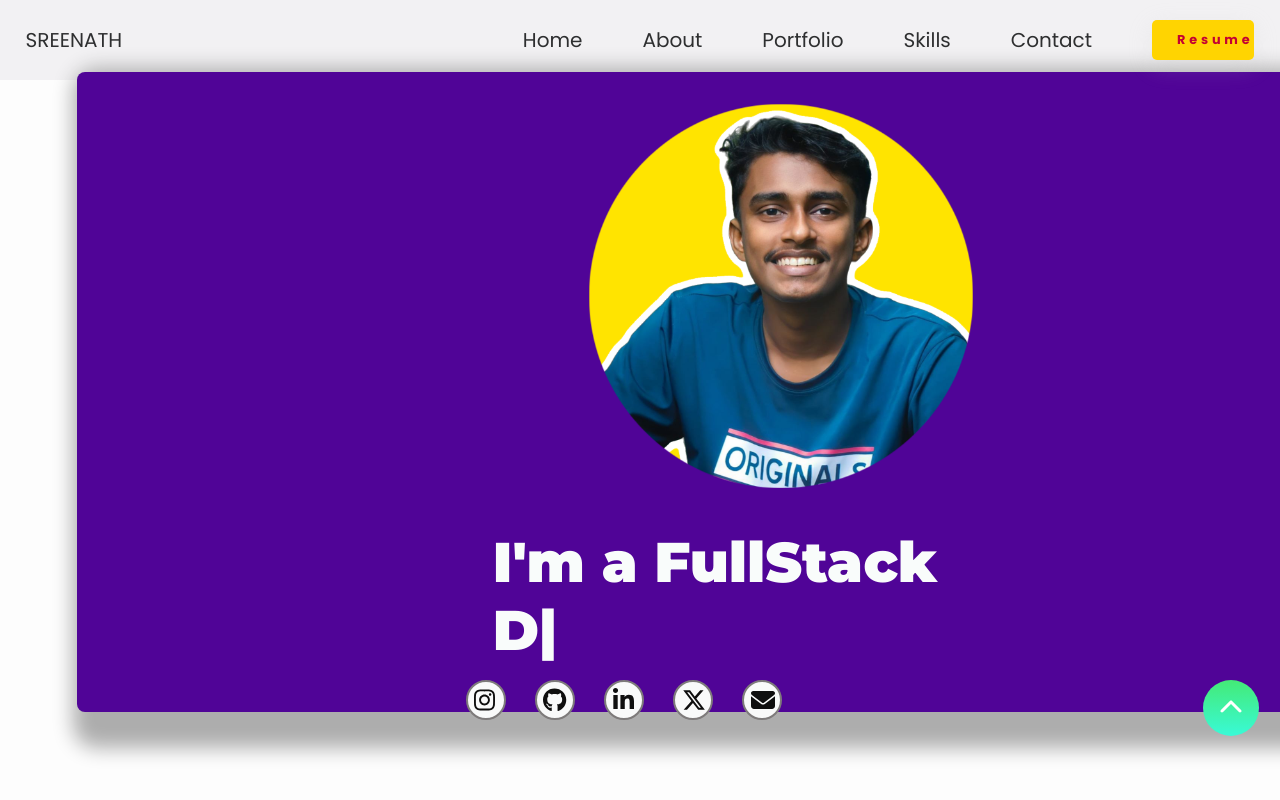
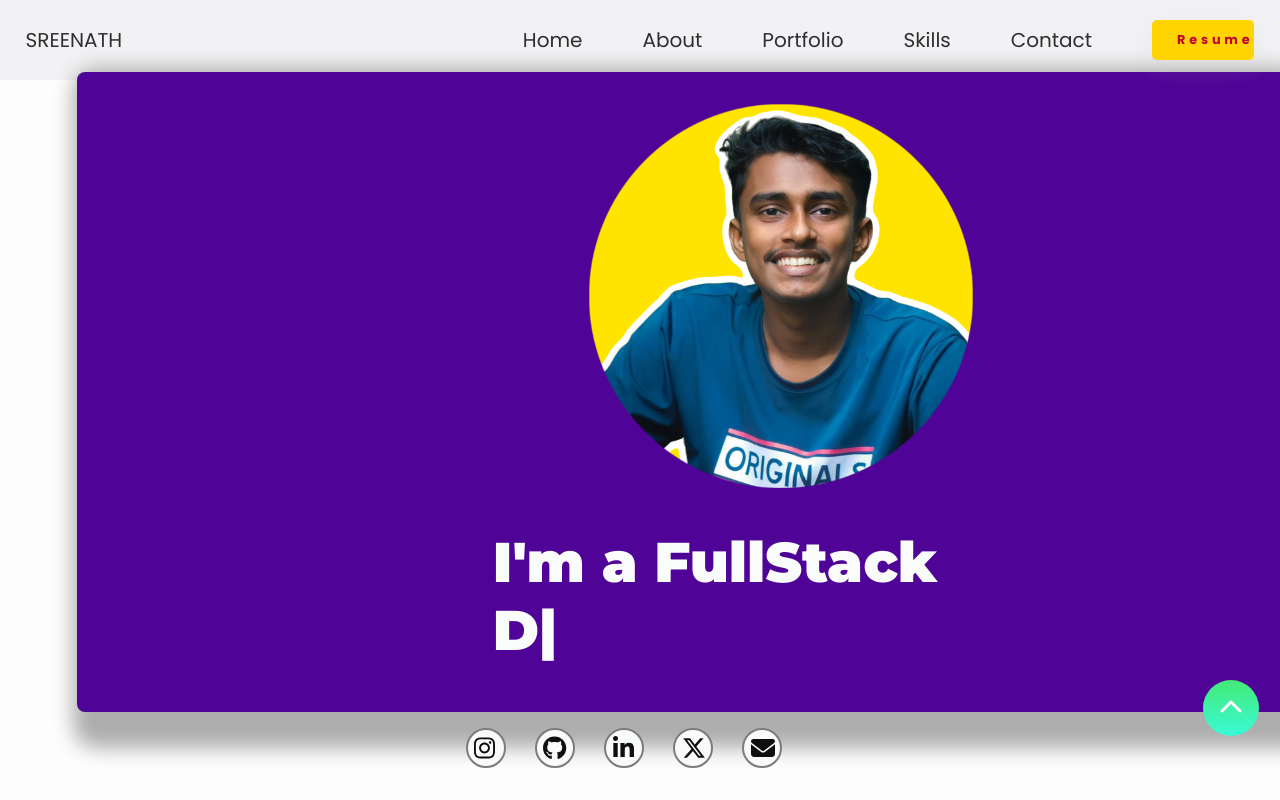
Before and after one commit to sreenathsnv/snv, a React (Vite) app in the folder snv-portfolio/: page / in a window 1280 px wide. Shown: the top 800 px of the page. Built offline with nearby package versions, Linux system fonts and the light colour scheme.

Commit message:
minor fixes

```diff
--- a/snv-portfolio/src/CSS/global.css
+++ b/snv-portfolio/src/CSS/global.css
@@ -43,6 +43,7 @@ body{
     color: #f9fcfb;
     font-family: "Montserrat", sans-serif;
     font-weight: 900;
+    height: 20vh;
 
 }
 .icon
@@ -124,6 +125,7 @@ body{
     width:27vw;
     margin-bottom: 0;
     z-index: 2;
+    margin-top: 5vh;
 }
 .about{
 
```
